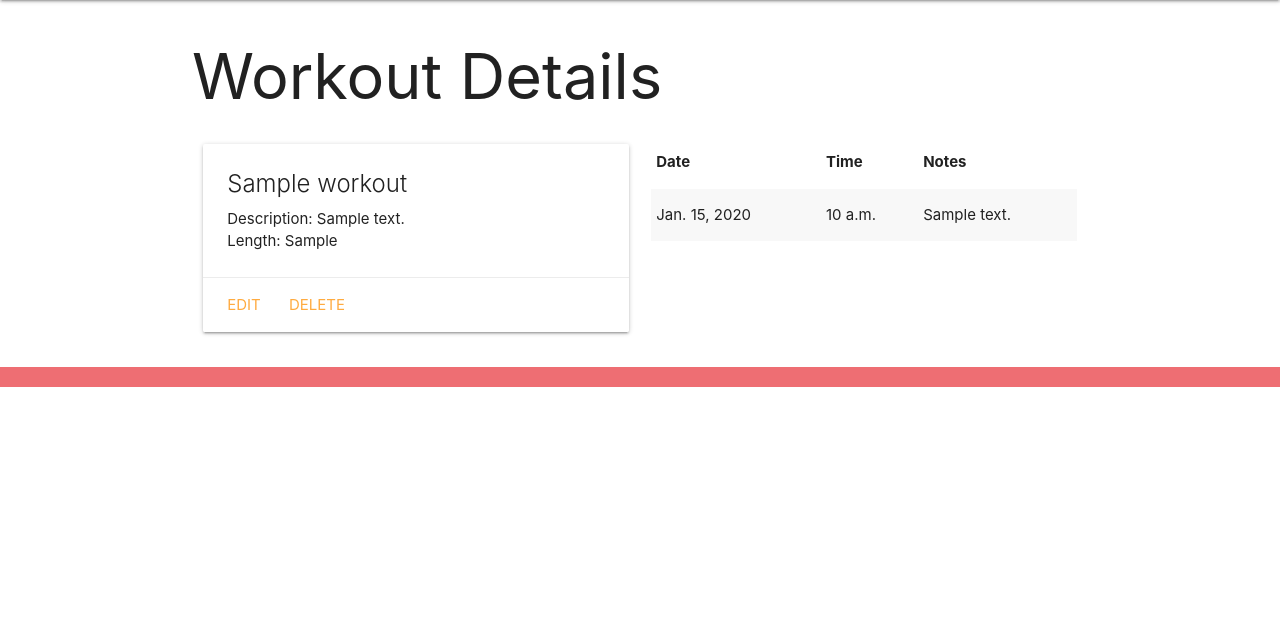
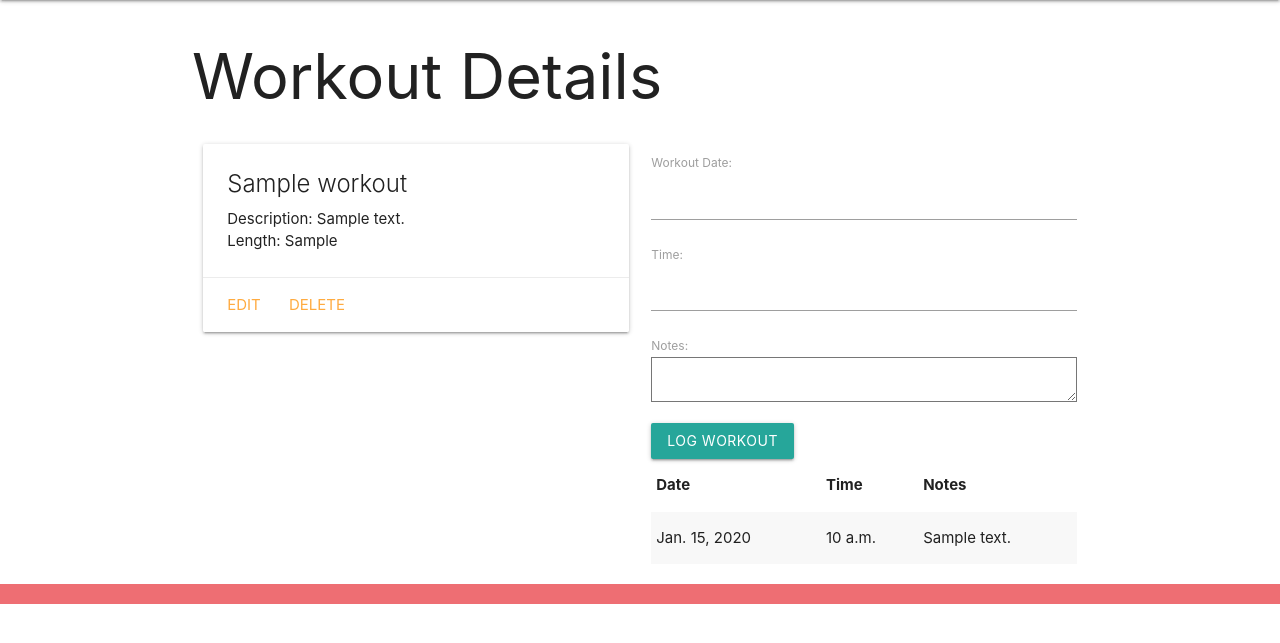
Before and after one commit to mellisporter/jrny-app, a Django app: page /workouts/1/ in a window 1280 px wide. Shown: the part 64-707 px from the top of the page. Run offline with Django 4.2, Linux system fonts and the light colour scheme; tables that the repository leaves empty hold one stand-in row (values such as "Sample post").

Commit message:
history form loads on detail

```diff
--- /dev/null
+++ b/main_app/forms.py
@@ -0,0 +1,7 @@
+from django.forms import ModelForm
+from .models import History
+
+class HistoryForm(ModelForm):
+  class Meta:
+    model = History
+    fields = ['date', 'time', 'notes']
--- a/main_app/templates/workouts/detail.html
+++ b/main_app/templates/workouts/detail.html
@@ -18,6 +18,10 @@
     </div>
   </div>
   <div class="col s6">
+    <form method="post">
+        {% csrf_token %} {{ history_form.as_p }}
+        <input type="submit" class="btn" value="Log Workout" />
+      </form>
     <table class="striped">
       <thead>
         <tr>
--- a/main_app/views.py
+++ b/main_app/views.py
@@ -3,7 +3,7 @@ from django.http import HttpResponse # allows us to get repsonses to Http Reques
 from .models import Workout, Exercise
 from django.views.generic import ListView
 from django.views.generic.edit import CreateView, UpdateView, DeleteView # allows us to use Create and Update functions
-
+from .forms import HistoryForm # takes the form from the history model to embed on our detail page
 # CBVs
 class WorkoutCreate(CreateView):
     model= Workout
@@ -49,7 +49,8 @@ def workouts_index(request):
 
 def workouts_detail(request, workout_id):
     workout = Workout.objects.get(id=workout_id)
-    return render(request, 'workouts/detail.html' , {'workout' : workout} )
+    history_form= HistoryForm() # history form embeds in the detail
+    return render(request, 'workouts/detail.html' , {'workout' : workout, 'history_form': history_form} )
 
 def exercises_index(request):
     exercises= Exercise.objects.all()
```
